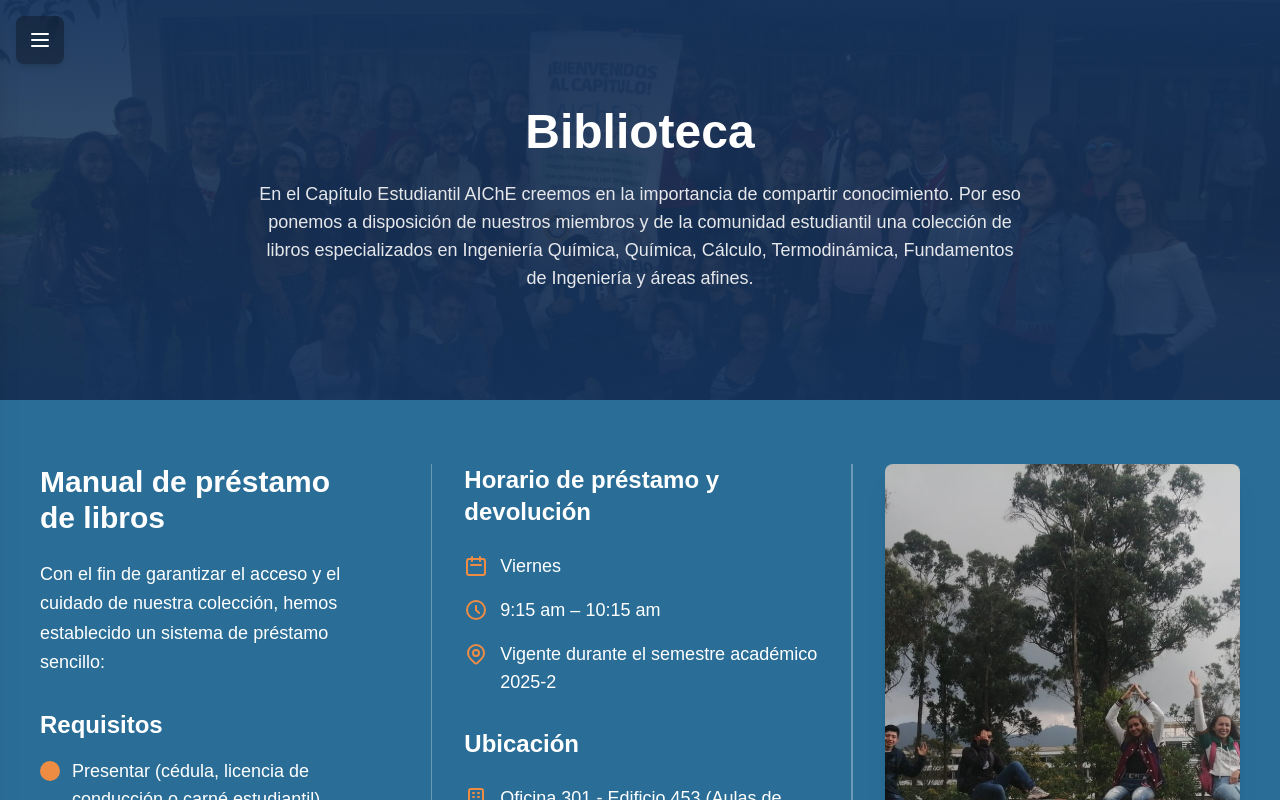
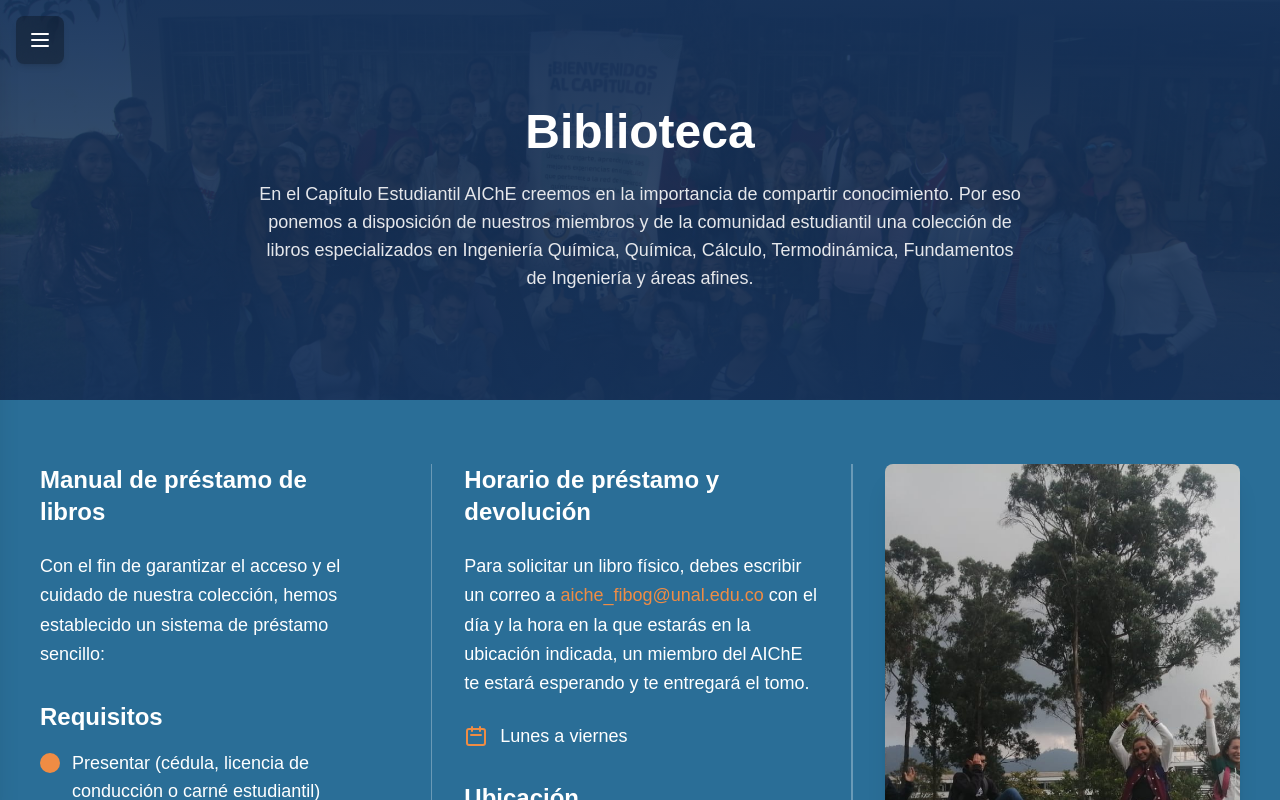
Before and after one commit to daguilastro/AIChE, a Next.js app: page /biblioteca in a window 1280 px wide. Shown: the top 800 px of the page. Built offline with nearby package versions, Linux system fonts and the light colour scheme.

Commit message:
actualización link unete, horario biblio, corresponsabilidad

```diff
--- a/app/beneficios/page.tsx
+++ b/app/beneficios/page.tsx
@@ -138,7 +138,7 @@
 
             <div className="flex justify-center">
               <a
-                href="https://docs.google.com/spreadsheets/d/1lLHM0HsMV53QW2I48n3EDWFSSNcwTpqjNX1dbzHEgn8/edit?usp=sharing"
+                href="https://docs.google.com/spreadsheets/d/1DouPGSRz81YbSfyvAlft5V1tDsEvyeriwv4xf6gnizU/edit?usp=sharing"
                 className="inline-flex items-center justify-center px-6 py-3 bg-[#2A6E97] text-white font-medium rounded-lg transition-all duration-300 hover:bg-[#1e5273]"
               >
                 <span className="mr-2">Verificar estado</span>
--- a/app/biblioteca/page.tsx
+++ b/app/biblioteca/page.tsx
@@ -72,7 +72,7 @@
           <div className="container mx-auto px-10 md:px-8 lg:px-10">
             <div className="flex flex-col lg:flex-row">
               <div className="lg:w-1/3 pr-0 lg:pr-8">
-                <h2 className="text-3xl font-bold text-white mb-6">
+                <h2 className="text-2xl font-bold text-white mb-6">
                   Manual de préstamo de libros
                 </h2>
                 <p className="text-white text-lg leading-relaxed mb-8">
@@ -111,8 +111,17 @@
                   <h3 className="text-2xl font-semibold text-white mb-6">
                     Horario de préstamo y devolución
                   </h3>
-                  <div className="flex flex-col text-white text-lg space-y-4 mb-8">
-                    <div className="flex items-center">
+                  <p className="text-white text-lg mb-6 leading-relaxed">
+                    Para solicitar un libro físico, debes escribir un correo a{" "}
+                    <a
+                      href="mailto:aiche_fibog@unal.edu.co"
+                      className="text-[#EF8C44] hover:underline font-medium"
+                    >
+                      aiche_fibog@unal.edu.co
+                    </a>{" "}
+                    con el día y la hora en la que estarás en la ubicación indicada, un miembro del AIChE te estará esperando y te entregará el tomo.
+                  </p>
+                  <div className="flex items-center text-white text-lg mb-8">
                     <svg
                       className="w-6 h-6 mr-3 text-[#EF8C44] flex-shrink-0"
                       fill="none"
@@ -126,46 +135,7 @@
                         d="M8 7V3m8 4V3m-9 8h10M5 21h14a2 2 0 002-2V7a2 2 0 00-2-2H5a2 2 0 00-2 2v12a2 2 0 002 2z"
                       />
                     </svg>
-                      <span>Viernes</span>
-                    </div>
-                    <div className="flex items-center">
-                      <svg
-                        className="w-6 h-6 mr-3 text-[#EF8C44] flex-shrink-0"
-                        fill="none"
-                        stroke="currentColor"
-                        viewBox="0 0 24 24"
-                      >
-                        <path
-                          strokeLinecap="round"
-                          strokeLinejoin="round"
-                          strokeWidth={2}
-                          d="M12 8v4l3 3m6-3a9 9 0 11-18 0 9 9 0 0118 0z"
-                        />
-                      </svg>
-                      <span>9:15 am – 10:15 am</span>
-                    </div>
-                    <div className="flex items-start">
-                      <svg
-                        className="w-6 h-6 mr-3 text-[#EF8C44] flex-shrink-0 mt-0.5"
-                        fill="none"
-                        stroke="currentColor"
-                        viewBox="0 0 24 24"
-                      >
-                        <path
-                          strokeLinecap="round"
-                          strokeLinejoin="round"
-                          strokeWidth={2}
-                          d="M17.657 16.657L13.414 20.9a1.998 1.998 0 01-2.827 0l-4.244-4.243a8 8 0 1111.314 0z"
-                        />
-                        <path
-                          strokeLinecap="round"
-                          strokeLinejoin="round"
-                          strokeWidth={2}
-                          d="M15 11a3 3 0 11-6 0 3 3 0 016 0z"
-                        />
-                      </svg>
-                      <span>Vigente durante el semestre académico 2025-2</span>
-                    </div>
+                    <span>Lunes a viernes</span>
                   </div>
                   <h3 className="text-2xl font-semibold text-white mb-6">
                     Ubicación
--- a/app/page.tsx
+++ b/app/page.tsx
@@ -110,7 +110,7 @@
                 </p>
                 <div className="flex justify-center lg:justify-end mt-8">
                   <a
-                    href="https://forms.gle/Ph2QsQdAb58mdjFg6"
+                    href="https://forms.gle/kW98ccB1aDX6frBc6"
                     className="inline-flex items-center justify-center px-8 py-3  bg-[#EF8C44] border-2 border-[#EF8C44] text-white hover:bg-transparent hover:text-white font-bold text-lg rounded-lg transition-all duration-300"
                   >
                     ¡Únete!
```
Also changed, not shown: 1 other file (tests, documents, lock files or other folders). Lines whose indentation alone changed are shown as unchanged.
